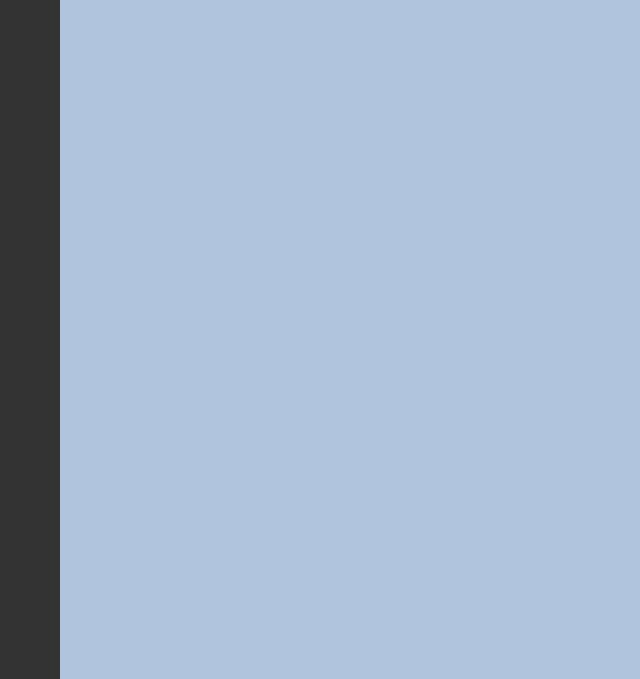
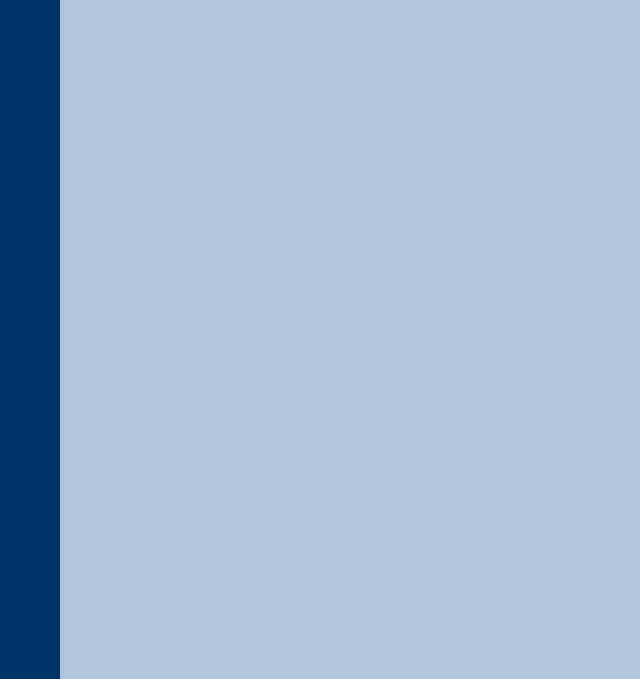
Before and after one commit to dorakoma/Scratch-API-Search, a plain HTML site: page index.html in a window 1280 px wide. Shown: the part 121-800 px from the top of the page, without its empty margins (0-640 px from the left). Drawn offline with Linux system fonts and the light colour scheme.

Commit message:
Update styles.css

```diff
--- a/styles.css
+++ b/styles.css
@@ -8,13 +8,13 @@
    }
 
     #button-list {
-    height: 100%;
+     height: 100%;
      width: 60px;
-     background-color: #333;
-    position: fixed;
-    left: 0;
+     background-color: #003366;
+     position: fixed;
+     left: 0;
      z-index: 30;
-      font-size: 15px;
+     font-size: 15px;
     }
     h1 {
         padding-left: 70px;
```
